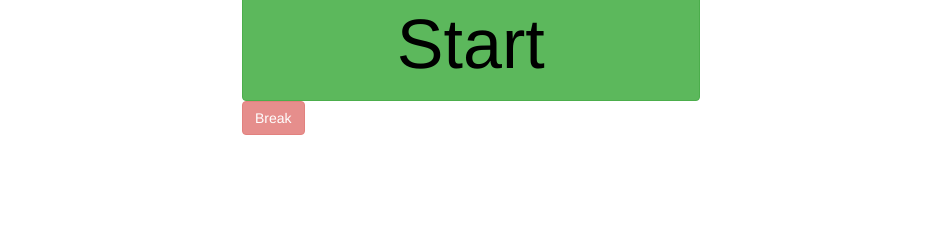
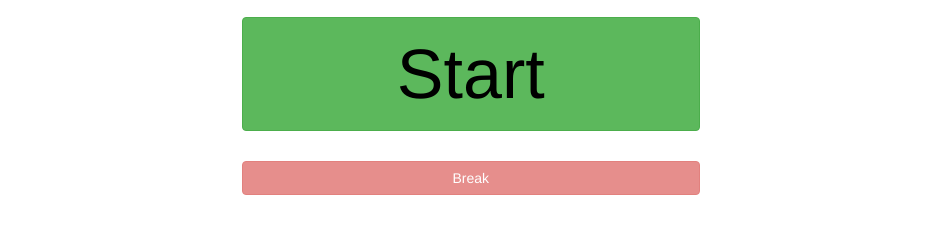
Before and after one commit to uberbooster/pomodoro_timer, a website: page public/html/index.html in a window 1280 px wide. Shown: the part 503-736 px from the top of the page, without its empty margins (218-1159 px from the left). Drawn offline with nearby package versions, Linux system fonts and the light colour scheme; files that its build step writes are made by us from their sources; files whose address does not match are found by name.

```diff
--- a/public/css/main.css
+++ b/public/css/main.css
@@ -1,6 +1,12 @@
 body {
   padding-top: 70px;
 }
+
+.row{
+  margin-top: 30px;
+  margin-bottom: 30px
+}
+
 #timer {
   font-size: 300px;
   padding-left: 40px;
--- a/public/html/index.html
+++ b/public/html/index.html
@@ -4,7 +4,7 @@
   <link rel="stylesheet" href="https://cdnjs.cloudflare.com/ajax/libs/twitter-bootstrap/3.3.6/css/bootstrap.css">
   <link rel="stylesheet" href="css/main.css">
   <meta charset="UTF-8">
-  <title>Document</title>
+  <title>Pomodoro Timer</title>
 </head>
 <body>
   <div class="container">
@@ -17,8 +17,8 @@
       </div>
     </div>
     <div class="row">
-      <div class="col-md-7 col-md-offset-4">
-        <button type"button" class="btn btn-danger disabled" disabled>Break</button>
+      <div class="col-md-5 col-md-offset-4">
+        <button type"button" class="btn btn-danger btn-block disabled" disabled>Break</button>
 
       </div>
     </div>
```
Also changed, not shown: README.md.
